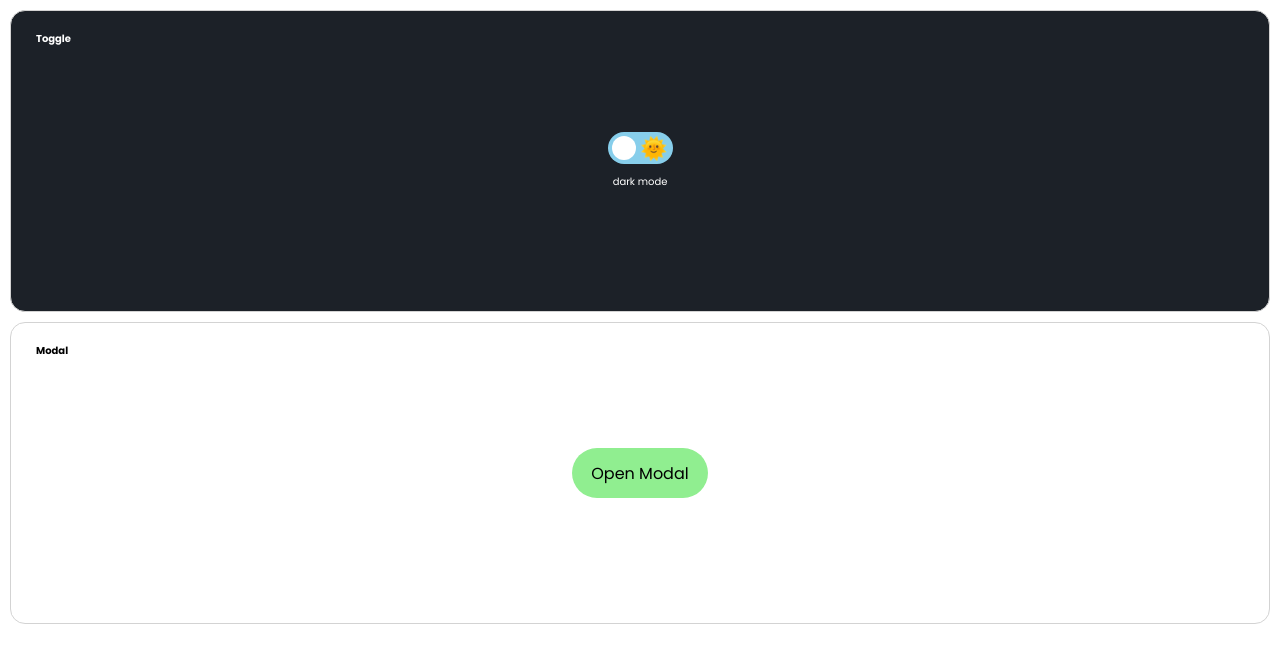
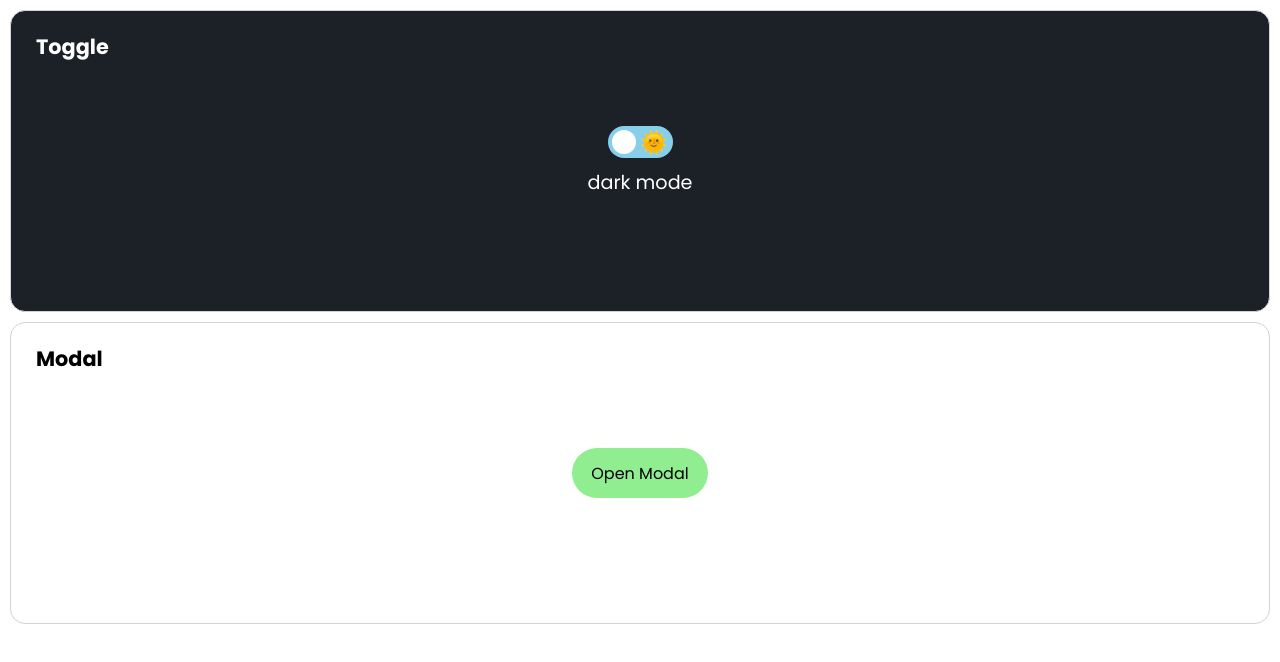
Before and after one commit to kaehehehe/wanted_pre_onboarding, a React (Create React App) app in the folder custom-component/: page / in a window 1280 px wide. Shown: the top 662 px of the page. Built offline with nearby package versions, Linux system fonts and the light colour scheme.

Commit message:
:lipstick: Add font-size

```diff
--- a/custom-component/src/component/Toggle.js
+++ b/custom-component/src/component/Toggle.js
@@ -20,6 +20,7 @@ const ToggleTitle = styled(Title)`
 const Text = styled.div`
   margin-top: 10px;
   color: ${({ theme }) => (theme === 'dark' ? 'white' : 'black')};
+  font-size: 1.2rem;
 `;
 
 const Toggle = () => {
--- a/custom-component/src/style/title.js
+++ b/custom-component/src/style/title.js
@@ -5,4 +5,5 @@ export const Title = styled.div`
   top: 20px;
   left: 25px;
   font-weight: bold;
+  font-size: 1.3rem;
 `;
```
